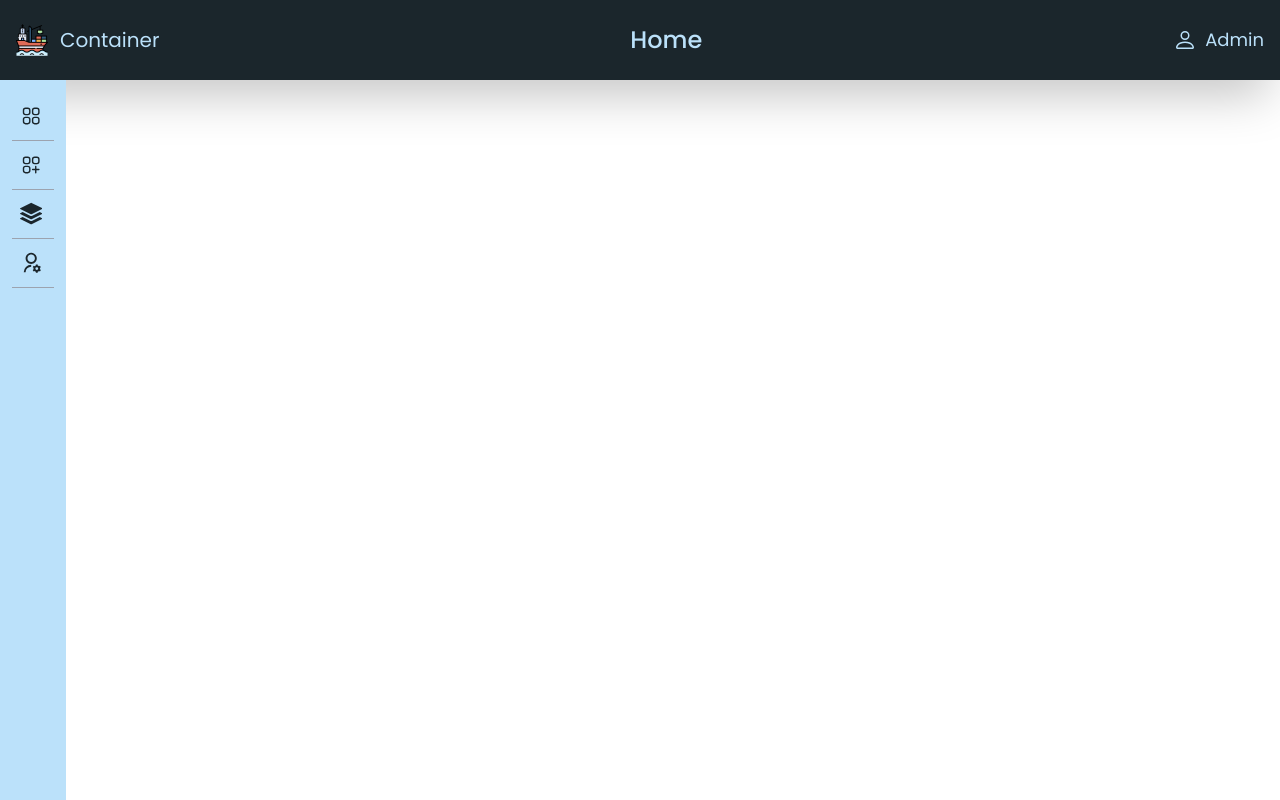
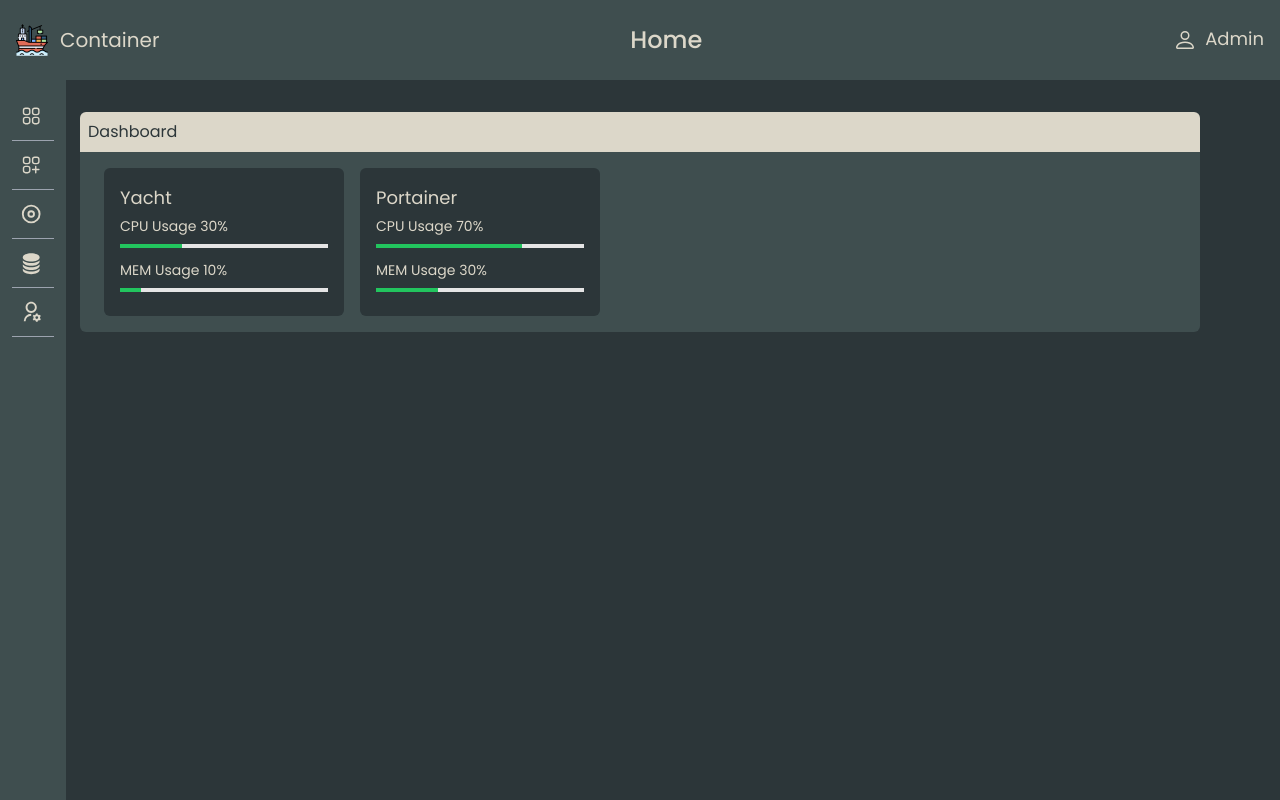
Before and after one commit to imtharun/ContainerZen, a Next.js app in the folder frontend/: page / in a window 1280 px wide. Built offline with nearby package versions, Linux system fonts and the light colour scheme.

Commit message:
feat: added card and dashboard

```diff
--- a/frontend/Sections/Layout.js
+++ b/frontend/Sections/Layout.js
@@ -2,12 +2,21 @@ import React from "react";
 import Header from "@/components/Header.jsx";
 import SideBar from "@/components/SideBar";
 
+import { Poppins } from "@next/font/google";
+
+const poppins = Poppins({
+  subsets: ["latin"],
+  weight: ["400", "500", "700"],
+  style: ["normal"],
+});
+
 const Layout = ({ children }) => {
   return (
-    <div className="relative">
+    <section className={`relative ${poppins.className}`}>
       <Header heading="Home" user="Admin" />
       <SideBar />
-    </div>
+      {children}
+    </section>
   );
 };
 
--- /dev/null
+++ b/frontend/components/Card.jsx
@@ -0,0 +1,29 @@
+import React from "react";
+
+const Card = ({ name, cpuUsage, memUsage }) => {
+  return (
+    <div className="bg-dark w-[15rem] p-4 mx-2 rounded-md">
+      <h1 className="text-lg text-medium">
+        {name.charAt(0).toUpperCase() + name.slice(1)}
+      </h1>
+      <div className="text-sm flex flex-col my-1">
+        CPU Usage {cpuUsage + "%"}
+        <Progress usage={cpuUsage} />
+      </div>
+      <div className="text-sm flex flex-col">
+        MEM Usage {memUsage + "%"}
+        <Progress usage={memUsage} />
+      </div>
+    </div>
+  );
+};
+
+const Progress = ({ usage }) => {
+  return (
+    <div className="my-2 h-1 w-full bg-neutral-200 dark:bg-neutral-600">
+      <div className="h-1 bg-green-500" style={{ width: usage + "%" }}></div>
+    </div>
+  );
+};
+
+export default Card;
--- /dev/null
+++ b/frontend/components/Dashboard.jsx
@@ -0,0 +1,16 @@
+import React from "react";
+import Card from "./Card";
+
+const Dashboard = () => {
+  return (
+    <div className="flex flex-col bg-dark text-light p-2 px-[5rem] pt-[2rem] h-[90vh] ">
+      <h1 className="bg-light text-dark p-2 rounded-t-md">Dashboard</h1>
+      <div className="bg-mid-dark flex  rounded-b-md p-4">
+        <Card name="yacht" memUsage={10} cpuUsage={30} />
+        <Card name="portainer" memUsage={30} cpuUsage={70} />
+      </div>
+    </div>
+  );
+};
+
+export default Dashboard;
--- a/frontend/components/Header.jsx
+++ b/frontend/components/Header.jsx
@@ -4,7 +4,7 @@ import { BsPerson as PersonIcon } from "react-icons/bs";
 
 const Header = ({ heading, user }) => {
   return (
-    <header className="h-[10vh] z-30 bg-dark p-4 text-light flex items-center justify-between shadow-2xl">
+    <header className="h-[10vh] z-30 bg-mid-dark p-4 text-light flex items-center justify-between shadow-2xl">
       <div className="flex items-center justify-center">
         <Icon />
         <h1 className="pl-3 text-xl hidden sm:block">Container</h1>
@@ -12,7 +12,7 @@ const Header = ({ heading, user }) => {
       <h1 className="text-2xl font-medium">{heading}</h1>
       <div className="flex items-center">
         <PersonIcon className="w-6 h-6" />
-        <p className="ml-2 text-lg hidden sm:block border-b-[1.5px] border-transparent hover:border-b-[1.5px] hover:border-b-light transition-all duration-300">
+        <p className="ml-2 text-lg hidden sm:block border-b-[2px] border-transparent hover:border-b-[2px] hover:border-b-light transition-all duration-300">
           {user}
         </p>
       </div>
--- a/frontend/components/SideBar.jsx
+++ b/frontend/components/SideBar.jsx
@@ -4,7 +4,8 @@ import {
   HiOutlineSquaresPlus as ApplicationIcon,
 } from "react-icons/hi2";
 import { RiUserSettingsLine as UserSettingIcon } from "react-icons/ri";
-import { BsStack as ResourcesIcon } from "react-icons/bs";
+import { BsFillDatabaseFill as VolumesIcon } from "react-icons/bs";
+import { BiDisc as ImagesIcon } from "react-icons/bi";
 
 const SideBar = () => {
   const [isVisible, setIsVisible] = useState(false);
@@ -19,8 +20,12 @@ const SideBar = () => {
       name: "Applications",
     },
     {
-      icon: <ResourcesIcon className="w-[1.4rem] h-6" />,
-      name: "Resources",
+      icon: <ImagesIcon className="w-[1.4rem] h-6" />,
+      name: "Images",
+    },
+    {
+      icon: <VolumesIcon className="w-[1.4rem] h-6" />,
+      name: "Volume",
     },
     {
       icon: <UserSettingIcon className="w-[1.4rem] h-6" />,
@@ -30,10 +35,8 @@ const SideBar = () => {
 
   return (
     <>
-      <div className="sm:hidden absolute bottom-0 bg-dark w-full p-3 ">
-        <div
-          className={`flex justify-center overflow-x-scroll no-scrollbar  text-light `}
-        >
+      <aside className="block sm:hidden absolute bottom-0 bg-mid-dark text-light w-full p-3">
+        <div className={`flex justify-center overflow-x-scroll no-scrollbar  `}>
           {contents.map((ele, index) => {
             return (
               <MiniContainerForSmallScreen
@@ -44,17 +47,15 @@ const SideBar = () => {
             );
           })}
         </div>
-      </div>
-      <div
+      </aside>
+      <aside
         onMouseEnter={() => {
           setIsVisible(true);
-          console.log("entered", isVisible);
         }}
         onMouseLeave={() => {
           setIsVisible(false);
-          console.log("exited");
         }}
-        className={`hidden sm:block absolute bg-light text-dark h-[90vh] p-3 transition-all duration-300 ease-out ${
+        className={`hidden sm:block absolute bg-mid-dark text-light  h-[90vh] p-3 transition-all duration-300 ease-out ${
           !isVisible ? "w-[66px]" : "w-[236px]"
         }`}
       >
@@ -69,7 +70,7 @@ const SideBar = () => {
             />
           );
         })}
-      </div>
+      </aside>
     </>
   );
 };
@@ -86,7 +87,7 @@ export const MiniContainerForSmallScreen = ({ icon, name }) => {
 export const MiniContainerForLargerScreen = ({ icon, name, isVisible }) => {
   return (
     <div className="border-b border-b-gray-400 ">
-      <div className="hover:bg-slate-200 rounded-md my-1 p-2 mx-auto">
+      <div className="hover:bg-slate-600 rounded-md my-1 p-2 mx-auto">
         <div
           className={`flex items-center ${
             !isVisible ? "w-5rem" : "w-[13rem]"
--- a/frontend/package.json
+++ b/frontend/package.json
@@ -16,7 +16,8 @@
     "next": "13.1.6",
     "react": "18.2.0",
     "react-dom": "18.2.0",
-    "react-icons": "^4.8.0"
+    "react-icons": "^4.8.0",
+    "react-sweet-progress": "^1.1.2"
   },
   "devDependencies": {
     "autoprefixer": "^10.4.13",
--- a/frontend/pages/_app.js
+++ b/frontend/pages/_app.js
@@ -1,5 +1,10 @@
 import "@/styles/globals.css";
+import Layout from "@/Sections/Layout";
 
 export default function App({ Component, pageProps }) {
-  return <Component {...pageProps} />;
+  return (
+    <Layout>
+      <Component {...pageProps} />
+    </Layout>
+  );
 }
--- /dev/null
+++ b/frontend/pages/applications/index.js
@@ -0,0 +1,27 @@
+import Head from "next/head";
+import axios from "axios";
+import { Poppins } from "@next/font/google";
+
+const poppins = Poppins({
+  subsets: ["latin"],
+  weight: ["400", "500", "700"],
+  style: ["normal"],
+});
+
+const Application = () => {
+  return (
+    <>
+      <Head>
+        <title>Applications</title>
+        <meta name="description" content="Generated by create next app" />
+        <meta name="viewport" content="width=device-width, initial-scale=1" />
+        <link rel="icon" href="/favicon.ico" />
+      </Head>
+      <main className={`text-red-500 ${poppins.className} ml-24`}>
+        Applications
+      </main>
+    </>
+  );
+};
+
+export default Application;
--- a/frontend/pages/index.js
+++ b/frontend/pages/index.js
@@ -1,13 +1,6 @@
 import Head from "next/head";
 import axios from "axios";
-import { Poppins } from "@next/font/google";
-import Layout from "@/Sections/Layout";
-
-const poppins = Poppins({
-  subsets: ["latin"],
-  weight: ["400", "500", "700"],
-  style: ["normal"],
-});
+import Dashboard from "@/components/Dashboard";
 
 const Home = () => {
   return (
@@ -18,8 +11,8 @@ const Home = () => {
         <meta name="viewport" content="width=device-width, initial-scale=1" />
         <link rel="icon" href="/favicon.ico" />
       </Head>
-      <main className={`text-red-500 ${poppins.className}`}>
-        <Layout>DashBoard</Layout>
+      <main>
+        <Dashboard />
       </main>
     </>
   );
--- a/frontend/tailwind.config.js
+++ b/frontend/tailwind.config.js
@@ -11,10 +11,10 @@ module.exports = {
   theme: {
     extend: {
       colors: {
-        dark: "#1B262C",
-        light: "#BBE1FA",
-        "mid-light": "#3282B8",
-        "dark-light": "#0F4C75",
+        dark: "#2C3639",
+        light: "#DCD7C9",
+        "mid-light": "#A27B5C",
+        "mid-dark": "#3F4E4F",
       },
     },
   },
```
Also changed, not shown: 1 other file (tests, documents, lock files or other folders).
